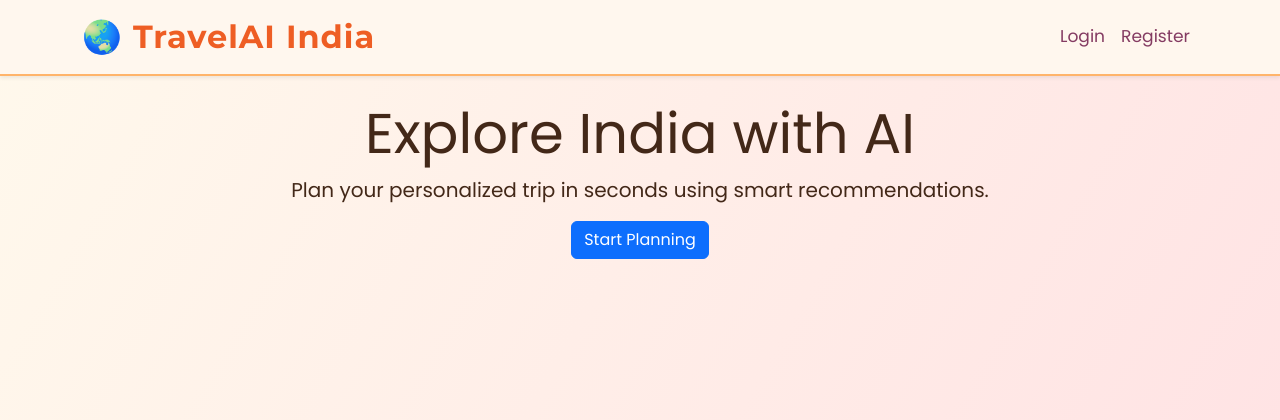
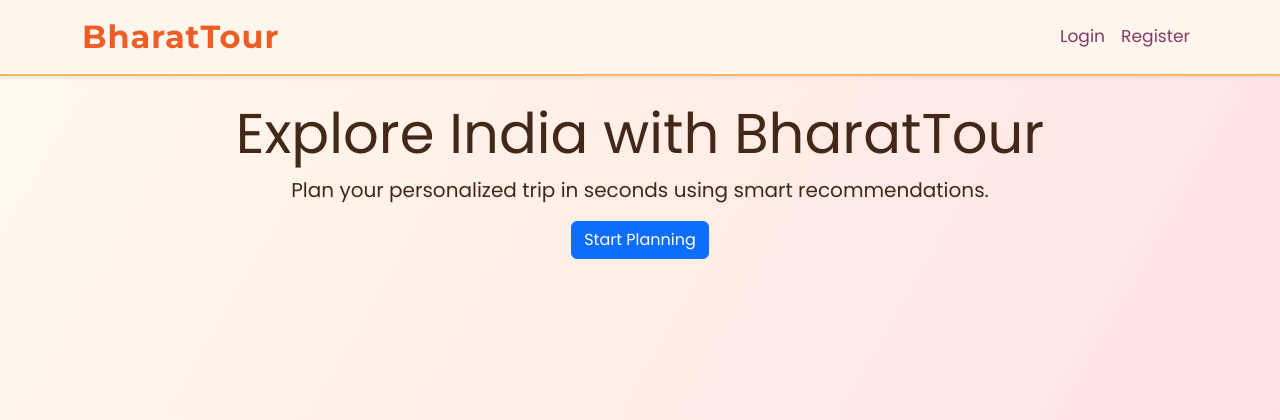
Before and after one commit to riyadasgupta/Bharat-Tour, a Flask app: page / in a window 1280 px wide. Shown: the top 420 px of the page. Run offline with Flask 3, Linux system fonts and the light colour scheme.

Commit message:
Initial commit

```diff
--- a/templates/base.html
+++ b/templates/base.html
@@ -2,7 +2,7 @@
 <html lang="en">
 <head>
   <meta charset="UTF-8">
-  <title>{% block title %}AI Travel Planner{% endblock %}</title>
+  <title>{% block title %}BharatTour{% endblock %}</title>
   <meta name="viewport" content="width=device-width, initial-scale=1">
 
   <!-- Bootstrap 5 CSS CDN -->
@@ -15,7 +15,7 @@
 
   <nav class="navbar navbar-expand-lg navbar-light bg-light shadow-sm">
     <div class="container">
-      <a class="navbar-brand" href="{{ url_for('planner.home') }}">🌏 TravelAI India</a>
+      <a class="navbar-brand" href="{{ url_for('planner.home') }}">BharatTour</a>
 
       <div class="collapse navbar-collapse justify-content-end">
         <ul class="navbar-nav">
--- a/templates/index.html
+++ b/templates/index.html
@@ -1,7 +1,7 @@
 {% extends 'base.html' %}
 {% block content %}
 <div class="text-center">
-  <h1 class="display-4">Explore India with AI</h1>
+  <h1 class="display-4">Explore India with BharatTour</h1>
   <p class="lead">Plan your personalized trip in seconds using smart recommendations.</p>
   <a href="{{ url_for('planner.plan') }}" class="btn btn-primary">Start Planning</a>
 </div>
```
Also changed, not shown: README.md, 1 other file.
